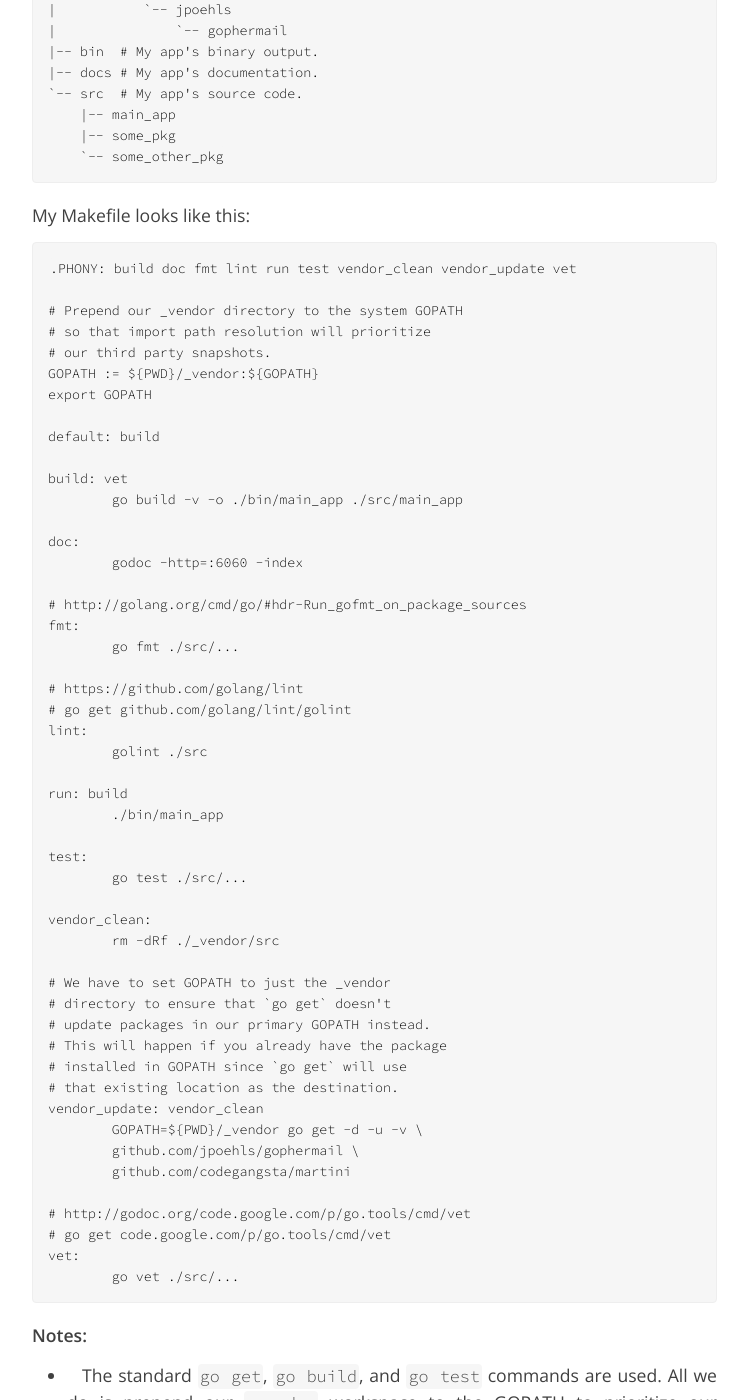
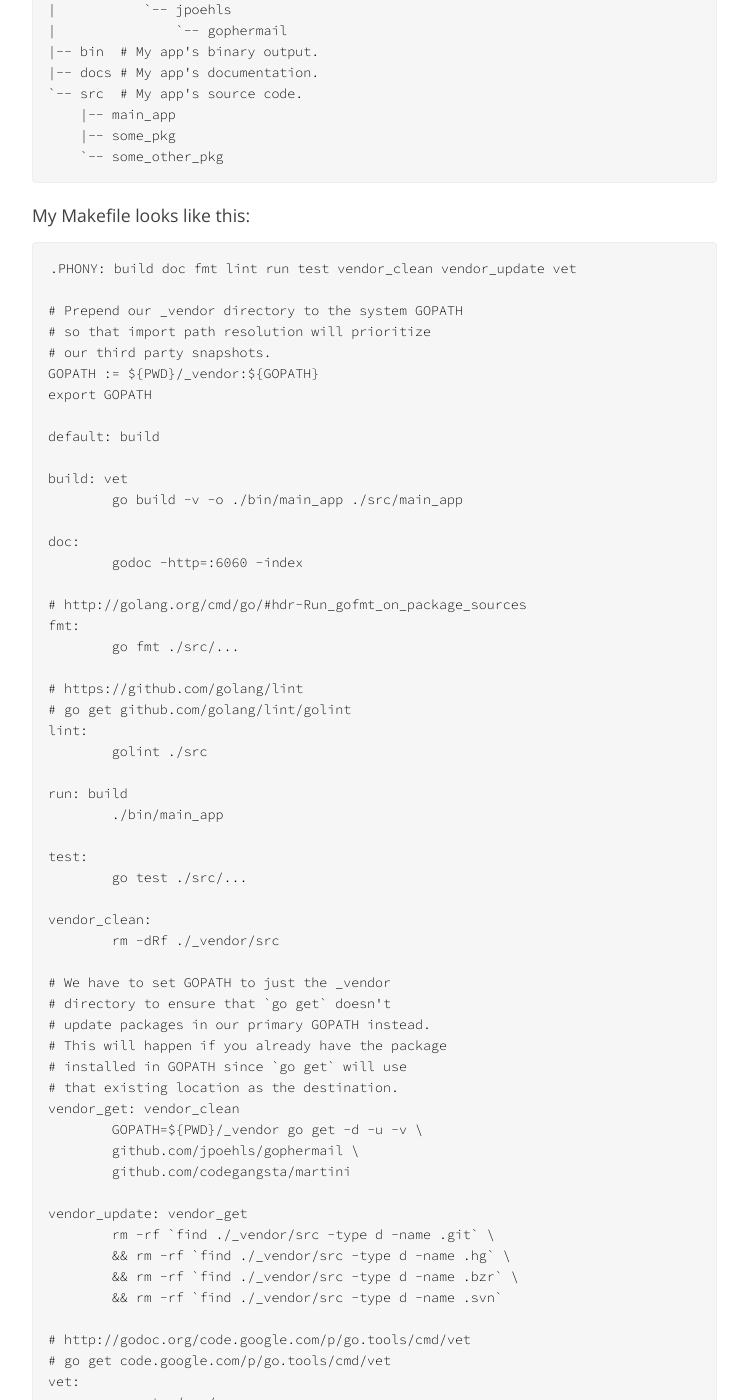
Before and after one commit to jpoehls/zduck.com, a Jekyll site: the page built from _posts/2014/2014-03-21-go-project-structure-and-dependencies.md, in a window 1280 px wide and 1400 px high, scrolled down 1740 px. Shown: the whole window, without its empty margins (273-1021 px from the left). Built offline with Jekyll 4.4.1, drawn with Linux system fonts in a browser that asks for light colours; Markdown is read by kramdown in place of the engine named in the settings; comment, search, counter and statistics services are not loaded.

Commit message:
Updated vendor_update task to remove the .git/hg/bzr/svn vendor subfolders.

```diff
--- a/_posts/2014/2014-03-21-go-project-structure-and-dependencies.md
+++ b/_posts/2014/2014-03-21-go-project-structure-and-dependencies.md
@@ -103,10 +103,16 @@ vendor_clean:
 # This will happen if you already have the package
 # installed in GOPATH since `go get` will use
 # that existing location as the destination.
-vendor_update: vendor_clean
+vendor_get: vendor_clean
 	GOPATH=${PWD}/_vendor go get -d -u -v \
 	github.com/jpoehls/gophermail \
 	github.com/codegangsta/martini
+
+vendor_update: vendor_get
+	rm -rf `find ./_vendor/src -type d -name .git` \
+	&& rm -rf `find ./_vendor/src -type d -name .hg` \
+	&& rm -rf `find ./_vendor/src -type d -name .bzr` \
+	&& rm -rf `find ./_vendor/src -type d -name .svn`
 
 # http://godoc.org/code.google.com/p/go.tools/cmd/vet
 # go get code.google.com/p/go.tools/cmd/vet
```
